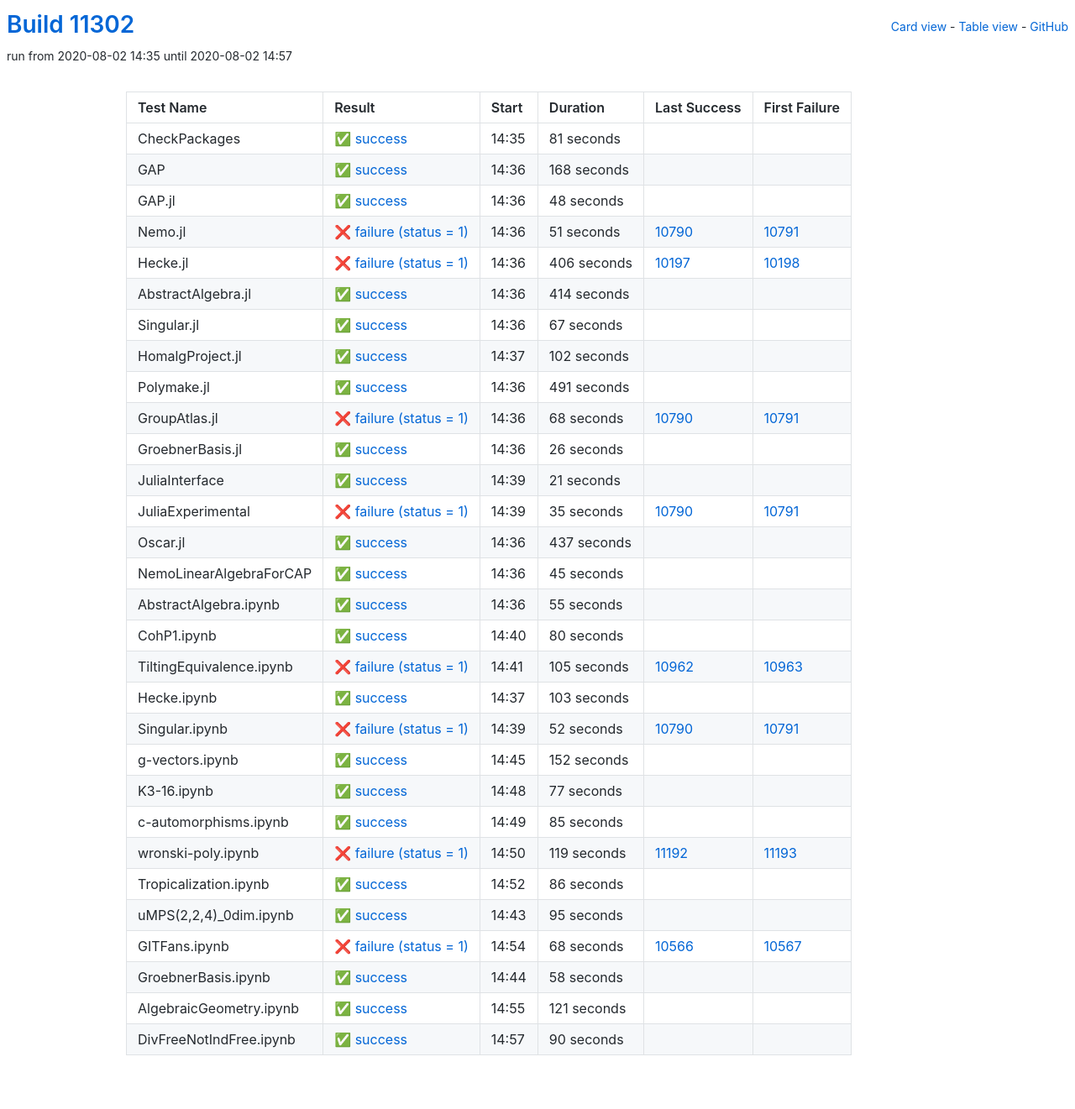
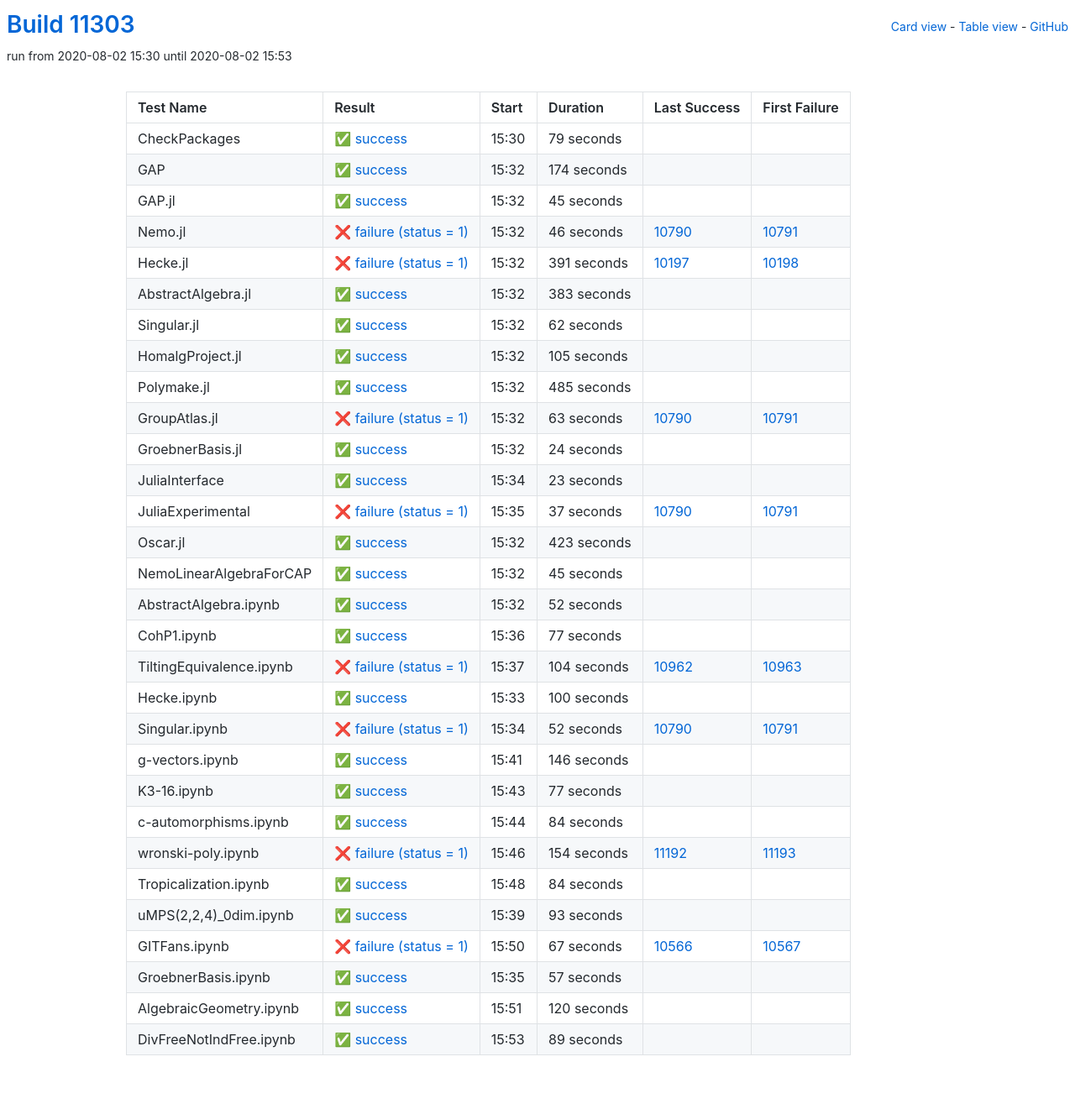
Before and after one commit to oscar-system/oscar-ci-status, a Jekyll site: the page built from table.html, in a window 1280 px wide. Shown: the whole page at 84% size. Built offline with Jekyll 4.4.1, drawn with Linux system fonts in a browser that asks for light colours.

Commit message:
Build #11303

```diff
--- a/_data/ci.yml
+++ b/_data/ci.yml
@@ -1,6 +1,6 @@
 ---
-build: 11302
-build_url: https://oscarci.mathematik.uni-kl.de/job/oscar/11302/
+build: 11303
+build_url: https://oscarci.mathematik.uni-kl.de/job/oscar/11303/
 job: oscar
 organization: oscar-system
 repo: oscar-ci-status
@@ -8,176 +8,176 @@
 tests:
 - name: CheckPackages
   id: checkpackages
-  log: https://oscarci.mathematik.uni-kl.de/job/oscar/11302/artifact/logs/build-11302/CheckPackages.log
-  start: 2020-08-02 14:35
+  log: https://oscarci.mathematik.uni-kl.de/job/oscar/11303/artifact/logs/build-11303/CheckPackages.log
+  start: 2020-08-02 15:30
   success: true
   exitcode: 0
   status: success
-  duration: 81
+  duration: 79
   last_success: false
   last_success_url:
   first_failure: false
   first_failure_url:
 - name: GAP
   id: gap
-  log: https://oscarci.mathematik.uni-kl.de/job/oscar/11302/artifact/logs/build-11302/GAP.log
-  start: 2020-08-02 14:36
+  log: https://oscarci.mathematik.uni-kl.de/job/oscar/11303/artifact/logs/build-11303/GAP.log
+  start: 2020-08-02 15:32
   success: true
   exitcode: 0
   status: success
-  duration: 168
+  duration: 174
   last_success: false
   last_success_url:
   first_failure: false
   first_failure_url:
 - name: GAP.jl
   id: gap-jl
-  log: https://oscarci.mathematik.uni-kl.de/job/oscar/11302/artifact/logs/build-11302/GAP.jl.log
-  start: 2020-08-02 14:36
+  log: https://oscarci.mathematik.uni-kl.de/job/oscar/11303/artifact/logs/build-11303/GAP.jl.log
+  start: 2020-08-02 15:32
   success: true
   exitcode: 0
   status: success
-  duration: 48
+  duration: 45
   last_success: false
   last_success_url:
   first_failure: false
   first_failure_url:
 - name: Nemo.jl
   id: nemo-jl
-  log: https://oscarci.mathematik.uni-kl.de/job/oscar/11302/artifact/logs/build-11302/Nemo.jl.log
-  start: 2020-08-02 14:36
+  log: https://oscarci.mathematik.uni-kl.de/job/oscar/11303/artifact/logs/build-11303/Nemo.jl.log
+  start: 2020-08-02 15:32
   success: false
   exitcode: 1
   status: failure
-  duration: 51
+  duration: 46
   last_success: 10790
   last_success_url: https://oscarci.mathematik.uni-kl.de/job/oscar/10790/
   first_failure: 10791
   first_failure_url: https://oscarci.mathematik.uni-kl.de/job/oscar/10791/
 - name: Hecke.jl
   id: hecke-jl
-  log: https://oscarci.mathematik.uni-kl.de/job/oscar/11302/artifact/logs/build-11302/Hecke.jl.log
-  start: 2020-08-02 14:36
+  log: https://oscarci.mathematik.uni-kl.de/job/oscar/11303/artifact/logs/build-11303/Hecke.jl.log
+  start: 2020-08-02 15:32
   success: false
   exitcode: 1
   status: failure
-  duration: 406
+  duration: 391
   last_success: 10197
   last_success_url: https://oscarci.mathematik.uni-kl.de/job/oscar/10197/
   first_failure: 10198
   first_failure_url: https://oscarci.mathematik.uni-kl.de/job/oscar/10198/
 - name: AbstractAlgebra.jl
   id: abstractalgebra-jl
-  log: https://oscarci.mathematik.uni-kl.de/job/oscar/11302/artifact/logs/build-11302/AbstractAlgebra.jl.log
-  start: 2020-08-02 14:36
+  log: https://oscarci.mathematik.uni-kl.de/job/oscar/11303/artifact/logs/build-11303/AbstractAlgebra.jl.log
+  start: 2020-08-02 15:32
   success: true
   exitcode: 0
   status: success
-  duration: 414
+  duration: 383
   last_success: false
   last_success_url:
   first_failure: false
   first_failure_url:
 - name: Singular.jl
   id: singular-jl
-  log: https://oscarci.mathematik.uni-kl.de/job/oscar/11302/artifact/logs/build-11302/Singular.jl.log
-  start: 2020-08-02 14:36
+  log: https://oscarci.mathematik.uni-kl.de/job/oscar/11303/artifact/logs/build-11303/Singular.jl.log
+  start: 2020-08-02 15:32
   success: true
   exitcode: 0
   status: success
-  duration: 67
+  duration: 62
   last_success: false
   last_success_url:
   first_failure: false
   first_failure_url:
 - name: HomalgProject.jl
   id: homalgproject-jl
-  log: https://oscarci.mathematik.uni-kl.de/job/oscar/11302/artifact/logs/build-11302/HomalgProject.jl.log
-  start: 2020-08-02 14:37
+  log: https://oscarci.mathematik.uni-kl.de/job/oscar/11303/artifact/logs/build-11303/HomalgProject.jl.log
+  start: 2020-08-02 15:32
   success: true
   exitcode: 0
   status: success
-  duration: 102
+  duration: 105
   last_success: false
   last_success_url:
   first_failure: false
   first_failure_url:
 - name: Polymake.jl
   id: polymake-jl
-  log: https://oscarci.mathematik.uni-kl.de/job/oscar/11302/artifact/logs/build-11302/Polymake.jl.log
-  start: 2020-08-02 14:36
+  log: https://oscarci.mathematik.uni-kl.de/job/oscar/11303/artifact/logs/build-11303/Polymake.jl.log
+  start: 2020-08-02 15:32
   success: true
   exitcode: 0
   status: success
-  duration: 491
+  duration: 485
   last_success: false
   last_success_url:
   first_failure: false
   first_failure_url:
 - name: GroupAtlas.jl
   id: groupatlas-jl
-  log: https://oscarci.mathematik.uni-kl.de/job/oscar/11302/artifact/logs/build-11302/GroupAtlas.jl.log
-  start: 2020-08-02 14:36
+  log: https://oscarci.mathematik.uni-kl.de/job/oscar/11303/artifact/logs/build-11303/GroupAtlas.jl.log
+  start: 2020-08-02 15:32
   success: false
   exitcode: 1
   status: failure
-  duration: 68
+  duration: 63
   last_success: 10790
   last_success_url: https://oscarci.mathematik.uni-kl.de/job/oscar/10790/
   first_failure: 10791
   first_failure_url: https://oscarci.mathematik.uni-kl.de/job/oscar/10791/
 - name: GroebnerBasis.jl
   id: groebnerbasis-jl
-  log: https://oscarci.mathematik.uni-kl.de/job/oscar/11302/artifact/logs/build-11302/GroebnerBasis.jl.log
-  start: 2020-08-02 14:36
+  log: https://oscarci.mathematik.uni-kl.de/job/oscar/11303/artifact/logs/build-11303/GroebnerBasis.jl.log
+  start: 2020-08-02 15:32
   success: true
   exitcode: 0
   status: success
-  duration: 26
+  duration: 24
   last_success: false
   last_success_url:
   first_failure: false
   first_failure_url:
 - name: JuliaInterface
   id: juliainterface
-  log: https://oscarci.mathematik.uni-kl.de/job/oscar/11302/artifact/logs/build-11302/JuliaInterface.log
-  start: 2020-08-02 14:39
+  log: https://oscarci.mathematik.uni-kl.de/job/oscar/11303/artifact/logs/build-11303/JuliaInterface.log
+  start: 2020-08-02 15:34
   success: true
   exitcode: 0
   status: success
-  duration: 21
+  duration: 23
   last_success: false
   last_success_url:
   first_failure: false
   first_failure_url:
 - name: JuliaExperimental
   id: juliaexperimental
-  log: https://oscarci.mathematik.uni-kl.de/job/oscar/11302/artifact/logs/build-11302/JuliaExperimental.log
-  start: 2020-08-02 14:39
+  log: https://oscarci.mathematik.uni-kl.de/job/oscar/11303/artifact/logs/build-11303/JuliaExperimental.log
+  start: 2020-08-02 15:35
   success: false
   exitcode: 1
   status: failure
-  duration: 35
+  duration: 37
   last_success: 10790
   last_success_url: https://oscarci.mathematik.uni-kl.de/job/oscar/10790/
   first_failure: 10791
   first_failure_url: https://oscarci.mathematik.uni-kl.de/job/oscar/10791/
 - name: Oscar.jl
   id: oscar-jl
-  log: https://oscarci.mathematik.uni-kl.de/job/oscar/11302/artifact/logs/build-11302/Oscar.jl.log
-  start: 2020-08-02 14:36
+  log: https://oscarci.mathematik.uni-kl.de/job/oscar/11303/artifact/logs/build-11303/Oscar.jl.log
+  start: 2020-08-02 15:32
   success: true
   exitcode: 0
   status: success
-  duration: 437
+  duration: 423
   last_success: false
   last_success_url:
   first_failure: false
   first_failure_url:
 - name: NemoLinearAlgebraForCAP
   id: nemolinearalgebraforcap
-  log: https://oscarci.mathematik.uni-kl.de/job/oscar/11302/artifact/logs/build-11302/NemoLinearAlgebraForCAP.log
-  start: 2020-08-02 14:36
+  log: https://oscarci.mathematik.uni-kl.de/job/oscar/11303/artifact/logs/build-11303/NemoLinearAlgebraForCAP.log
+  start: 2020-08-02 15:32
   success: true
   exitcode: 0
   status: success
@@ -188,56 +188,56 @@
   first_failure_url:
 - name: AbstractAlgebra.ipynb
   id: abstractalgebra-ipynb
-  log: https://oscarci.mathematik.uni-kl.de/job/oscar/11302/artifact/logs/build-11302/AbstractAlgebra.ipynb.log
-  start: 2020-08-02 14:36
+  log: https://oscarci.mathematik.uni-kl.de/job/oscar/11303/artifact/logs/build-11303/AbstractAlgebra.ipynb.log
+  start: 2020-08-02 15:32
   success: true
   exitcode: 0
   status: success
-  duration: 55
+  duration: 52
   last_success: false
   last_success_url:
   first_failure: false
   first_failure_url:
 - name: CohP1.ipynb
   id: cohp1-ipynb
-  log: https://oscarci.mathematik.uni-kl.de/job/oscar/11302/artifact/logs/build-11302/CohP1.ipynb.log
-  start: 2020-08-02 14:40
+  log: https://oscarci.mathematik.uni-kl.de/job/oscar/11303/artifact/logs/build-11303/CohP1.ipynb.log
+  start: 2020-08-02 15:36
   success: true
   exitcode: 0
   status: success
-  duration: 80
+  duration: 77
   last_success: false
   last_success_url:
   first_failure: false
   first_failure_url:
 - name: TiltingEquivalence.ipynb
   id: tiltingequivalence-ipynb
-  log: https://oscarci.mathematik.uni-kl.de/job/oscar/11302/artifact/logs/build-11302/TiltingEquivalence.ipynb.log
-  start: 2020-08-02 14:41
+  log: https://oscarci.mathematik.uni-kl.de/job/oscar/11303/artifact/logs/build-11303/TiltingEquivalence.ipynb.log
+  start: 2020-08-02 15:37
   success: false
   exitcode: 1
   status: failure
-  duration: 105
+  duration: 104
   last_success: 10962
   last_success_url: https://oscarci.mathematik.uni-kl.de/job/oscar/10962/
   first_failure: 10963
   first_failure_url: https://oscarci.mathematik.uni-kl.de/job/oscar/10963/
 - name: Hecke.ipynb
   id: hecke-ipynb
-  log: https://oscarci.mathematik.uni-kl.de/job/oscar/11302/artifact/logs/build-11302/Hecke.ipynb.log
-  start: 2020-08-02 14:37
+  log: https://oscarci.mathematik.uni-kl.de/job/oscar/11303/artifact/logs/build-11303/Hecke.ipynb.log
+  start: 2020-08-02 15:33
   success: true
   exitcode: 0
   status: success
-  duration: 103
+  duration: 100
   last_success: false
   last_success_url:
   first_failure: false
   first_failure_url:
 - name: Singular.ipynb
   id: singular-ipynb
-  log: https://oscarci.mathematik.uni-kl.de/job/oscar/11302/artifact/logs/build-11302/Singular.ipynb.log
-  start: 2020-08-02 14:39
+  log: https://oscarci.mathematik.uni-kl.de/job/oscar/11303/artifact/logs/build-11303/Singular.ipynb.log
+  start: 2020-08-02 15:34
   success: false
   exitcode: 1
   status: failure
@@ -248,20 +248,20 @@
   first_failure_url: https://oscarci.mathematik.uni-kl.de/job/oscar/10791/
 - name: g-vectors.ipynb
   id: g-vectors-ipynb
-  log: https://oscarci.mathematik.uni-kl.de/job/oscar/11302/artifact/logs/build-11302/g-vectors.ipynb.log
-  start: 2020-08-02 14:45
+  log: https://oscarci.mathematik.uni-kl.de/job/oscar/11303/artifact/logs/build-11303/g-vectors.ipynb.log
+  start: 2020-08-02 15:41
   success: true
   exitcode: 0
   status: success
-  duration: 152
+  duration: 146
   last_success: false
   last_success_url:
   first_failure: false
   first_failure_url:
 - name: K3-16.ipynb
   id: k3-16-ipynb
-  log: https://oscarci.mathematik.uni-kl.de/job/oscar/11302/artifact/logs/build-11302/K3-16.ipynb.log
-  start: 2020-08-02 14:48
+  log: https://oscarci.mathematik.uni-kl.de/job/oscar/11303/artifact/logs/build-11303/K3-16.ipynb.log
+  start: 2020-08-02 15:43
   success: true
   exitcode: 0
   status: success
@@ -272,96 +272,96 @@
   first_failure_url:
 - name: c-automorphisms.ipynb
   id: c-automorphisms-ipynb
-  log: https://oscarci.mathematik.uni-kl.de/job/oscar/11302/artifact/logs/build-11302/c-automorphisms.ipynb.log
-  start: 2020-08-02 14:49
+  log: https://oscarci.mathematik.uni-kl.de/job/oscar/11303/artifact/logs/build-11303/c-automorphisms.ipynb.log
+  start: 2020-08-02 15:44
   success: true
   exitcode: 0
   status: success
-  duration: 85
+  duration: 84
   last_success: false
   last_success_url:
   first_failure: false
   first_failure_url:
 - name: wronski-poly.ipynb
   id: wronski-poly-ipynb
-  log: https://oscarci.mathematik.uni-kl.de/job/oscar/11302/artifact/logs/build-11302/wronski-poly.ipynb.log
-  start: 2020-08-02 14:50
+  log: https://oscarci.mathematik.uni-kl.de/job/oscar/11303/artifact/logs/build-11303/wronski-poly.ipynb.log
+  start: 2020-08-02 15:46
   success: false
   exitcode: 1
   status: failure
-  duration: 119
+  duration: 154
   last_success: 11192
   last_success_url: https://oscarci.mathematik.uni-kl.de/job/oscar/11192/
   first_failure: 11193
   first_failure_url: https://oscarci.mathematik.uni-kl.de/job/oscar/11193/
 - name: Tropicalization.ipynb
   id: tropicalization-ipynb
-  log: https://oscarci.mathematik.uni-kl.de/job/oscar/11302/artifact/logs/build-11302/Tropicalization.ipynb.log
-  start: 2020-08-02 14:52
+  log: https://oscarci.mathematik.uni-kl.de/job/oscar/11303/artifact/logs/build-11303/Tropicalization.ipynb.log
+  start: 2020-08-02 15:48
   success: true
   exitcode: 0
   status: success
-  duration: 86
+  duration: 84
   last_success: false
   last_success_url:
   first_failure: false
   first_failure_url:
 - name: uMPS(2,2,4)_0dim.ipynb
   id: umps-2-2-4-0dim-ipynb
-  log: https://oscarci.mathematik.uni-kl.de/job/oscar/11302/artifact/logs/build-11302/uMPS-2-2-4-_0dim.ipynb.log
-  start: 2020-08-02 14:43
+  log: https://oscarci.mathematik.uni-kl.de/job/oscar/11303/artifact/logs/build-11303/uMPS-2-2-4-_0dim.ipynb.log
+  start: 2020-08-02 15:39
   success: true
   exitcode: 0
   status: success
-  duration: 95
+  duration: 93
   last_success: false
   last_success_url:
   first_failure: false
   first_failure_url:
 - name: GITFans.ipynb
   id: gitfans-ipynb
-  log: https://oscarci.mathematik.uni-kl.de/job/oscar/11302/artifact/logs/build-11302/GITFans.ipynb.log
-  start: 2020-08-02 14:54
+  log: https://oscarci.mathematik.uni-kl.de/job/oscar/11303/artifact/logs/build-11303/GITFans.ipynb.log
+  start: 2020-08-02 15:50
   success: false
   exitcode: 1
   status: failure
-  duration: 68
+  duration: 67
   last_success: 10566
   last_success_url: https://oscarci.mathematik.uni-kl.de/job/oscar/10566/
   first_failure: 10567
   first_failure_url: https://oscarci.mathematik.uni-kl.de/job/oscar/10567/
 - name: GroebnerBasis.ipynb
   id: groebnerbasis-ipynb
-  log: https://oscarci.mathematik.uni-kl.de/job/oscar/11302/artifact/logs/build-11302/GroebnerBasis.ipynb.log
-  start: 2020-08-02 14:44
+  log: https://oscarci.mathematik.uni-kl.de/job/oscar/11303/artifact/logs/build-11303/GroebnerBasis.ipynb.log
+  start: 2020-08-02 15:35
   success: true
   exitcode: 0
   status: success
-  duration: 58
+  duration: 57
   last_success: false
   last_success_url:
   first_failure: false
   first_failure_url:
 - name: AlgebraicGeometry.ipynb
   id: algebraicgeometry-ipynb
-  log: https://oscarci.mathematik.uni-kl.de/job/oscar/11302/artifact/logs/build-11302/AlgebraicGeometry.ipynb.log
-  start: 2020-08-02 14:55
+  log: https://oscarci.mathematik.uni-kl.de/job/oscar/11303/artifact/logs/build-11303/AlgebraicGeometry.ipynb.log
+  start: 2020-08-02 15:51
   success: true
   exitcode: 0
   status: success
-  duration: 121
+  duration: 120
   last_success: false
   last_success_url:
   first_failure: false
   first_failure_url:
 - name: DivFreeNotIndFree.ipynb
   id: divfreenotindfree-ipynb
-  log: https://oscarci.mathematik.uni-kl.de/job/oscar/11302/artifact/logs/build-11302/DivFreeNotIndFree.ipynb.log
-  start: 2020-08-02 14:57
+  log: https://oscarci.mathematik.uni-kl.de/job/oscar/11303/artifact/logs/build-11303/DivFreeNotIndFree.ipynb.log
+  start: 2020-08-02 15:53
   success: true
   exitcode: 0
   status: success
-  duration: 90
+  duration: 89
   last_success: false
   last_success_url:
   first_failure: false
```
Also changed, not shown: README.md.
